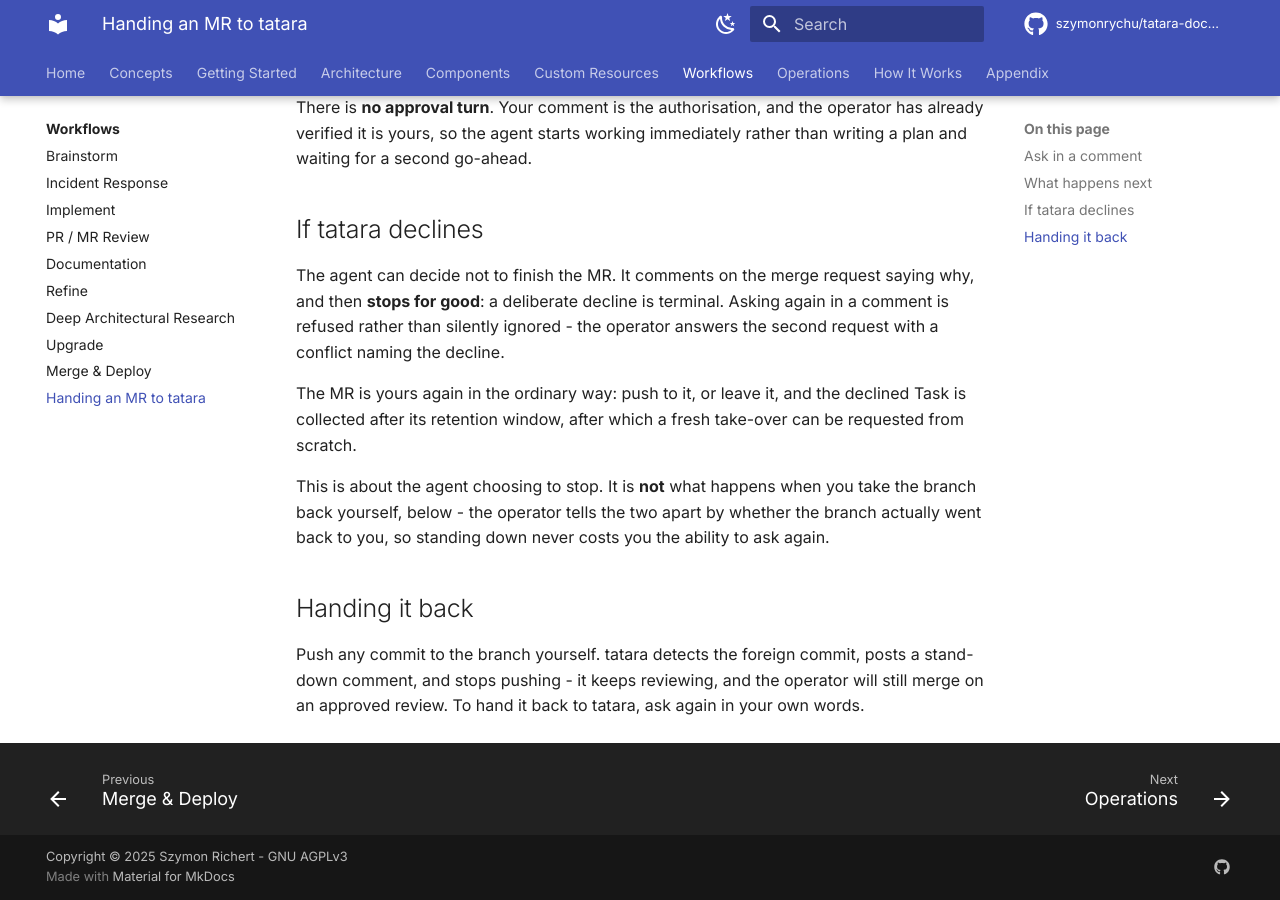
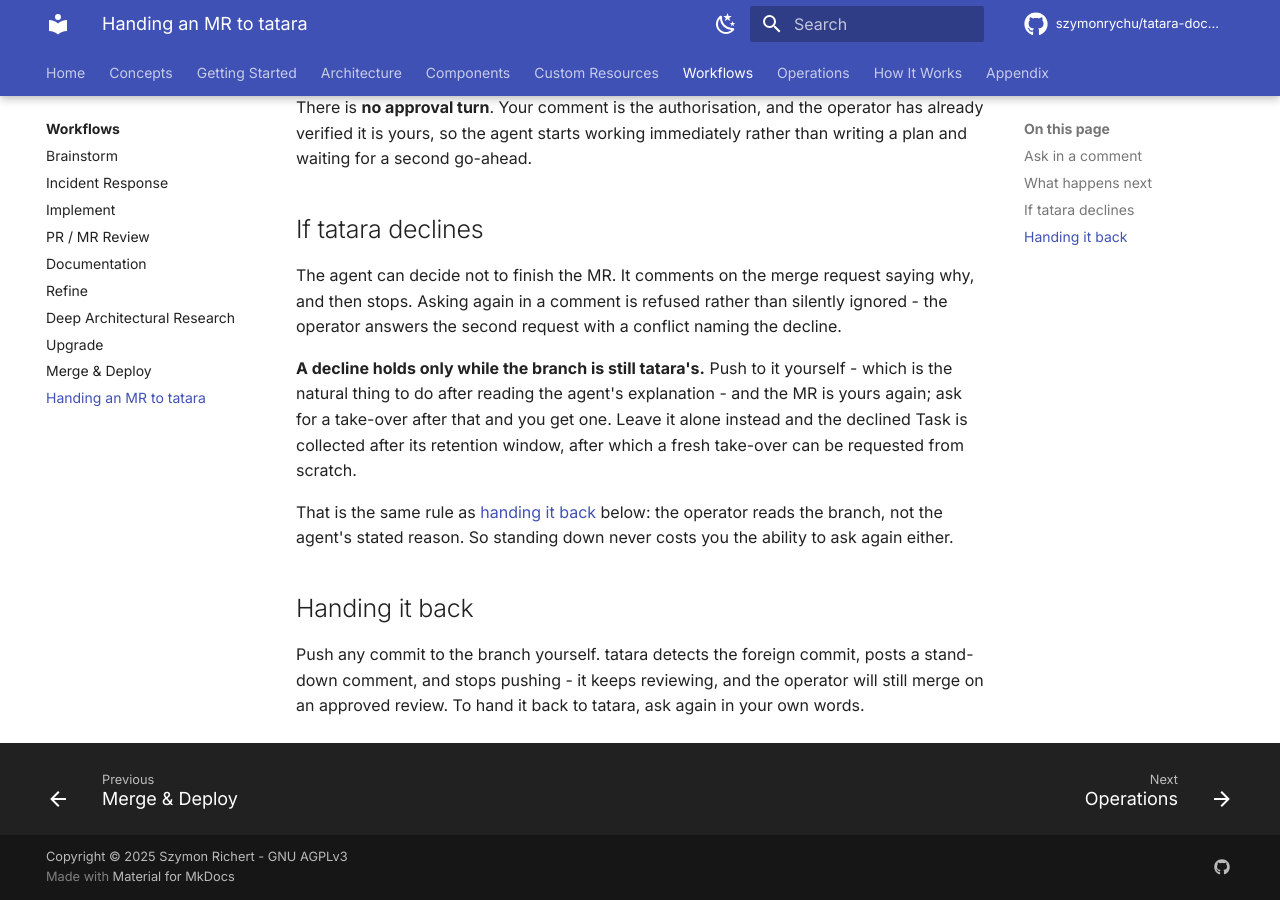
Before and after one commit to szymonrychu/tatara-documentation, an MkDocs documentation site: the page built from docs/workflows/mr-takeover.md, in a window 1280 px wide and 900 px high, scrolled down 937 px. Built offline with MkDocs 1.6.1 and Material for MkDocs 9.7.7, drawn with Linux system fonts in a browser that asks for light colours; comment, search, counter and statistics services are not loaded; the version menu is left out.

Commit message:
docs(takeover): a decline holds only while the branch is still tatara's
Round-3 self-review: the operator cannot tell a deliberate decline from a
stand-down and does not try - it reads the branch. So "terminal" needed the
qualifier, and the recovery is the same one the hand-back section already
describes.

```diff
--- a/docs/workflows/mr-takeover.md
+++ b/docs/workflows/mr-takeover.md
@@ -43,18 +43,19 @@ immediately rather than writing a plan and waiting for a second go-ahead.
 ## If tatara declines
 
 The agent can decide not to finish the MR. It comments on the merge request
-saying why, and then **stops for good**: a deliberate decline is terminal.
-Asking again in a comment is refused rather than silently ignored - the operator
-answers the second request with a conflict naming the decline.
+saying why, and then stops. Asking again in a comment is refused rather than
+silently ignored - the operator answers the second request with a conflict
+naming the decline.
 
-The MR is yours again in the ordinary way: push to it, or leave it, and the
-declined Task is collected after its retention window, after which a fresh
-take-over can be requested from scratch.
+**A decline holds only while the branch is still tatara's.** Push to it yourself
+- which is the natural thing to do after reading the agent's explanation - and
+the MR is yours again; ask for a take-over after that and you get one. Leave it
+alone instead and the declined Task is collected after its retention window,
+after which a fresh take-over can be requested from scratch.
 
-This is about the agent choosing to stop. It is **not** what happens when you
-take the branch back yourself, below - the operator tells the two apart by
-whether the branch actually went back to you, so standing down never costs you
-the ability to ask again.
+That is the same rule as [handing it back](#handing-it-back) below: the operator
+reads the branch, not the agent's stated reason. So standing down never costs
+you the ability to ask again either.
 
 ## Handing it back
 
```
